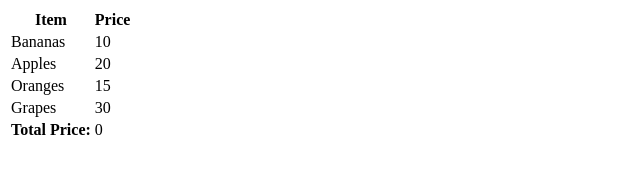
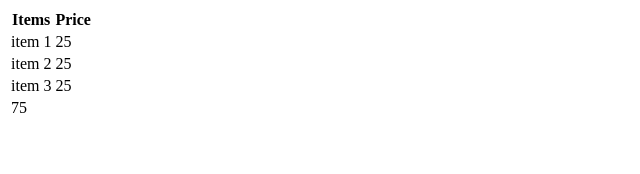
Before and after one commit to acciojob/grofers-checkout-2-Ankit0315, a website: page main.html in a window 1280 px wide. Shown: the whole page, without its empty margins (0-640 px from the left). Drawn offline with Linux system fonts and the light colour scheme.

Commit message:
created a submission

```diff
--- a/main.html
+++ b/main.html
@@ -8,33 +8,24 @@
 
 <body>
 	<!-- the entire body must be written by student -->
-	<table>
+	<table id="myTable">
 		<tr>
-    <th>Item</th>
+			<th>Items</th>
 			<th>Price</th>
 		</tr>
 		<tr>
-    <td>Bananas</td>
-    <td data-ns-test="prices">10</td>
+			<td>item 1</td>
+			<td data-ns-test="price">25</td>
 		</tr>
 		<tr>
-    <td>Apples</td>
-    <td data-ns-test="prices">20</td>
+			<td>item 2</td>
+			<td data-ns-test="price">25</td>
 		</tr>
 		<tr>
-    <td>Oranges</td>
-    <td data-ns-test="prices">15</td>
-  </tr>
-  <tr>
-    <td>Grapes</td>
-    <td data-ns-test="prices">30</td>
-  </tr>
-  <tr>
-    <td><strong>Total Price:</strong></td>
-    <td data-ns-test="grandTotal"></td>
+			<td>item 3</td>
+			<td data-ns-test="price">25</td>
 		</tr>
 	</table>
-
     <script type="text/javascript" src="./script.js">
 </script>
 
--- a/script.js
+++ b/script.js
@@ -1,11 +1,14 @@
-
-const prices = document.querySelectorAll('[data-ns-test="price"]');
-
+let tableEl = document.getElementById('myTable');
+let priceArr = Array.from(document.querySelectorAll("td[data-ns-test]"));
 
 let totalPrice = 0;
-for(let i=0; i<prices.length; i++)
-	{
-		totalPrice+=parseInt(prices[i].innerText);
-	}
-const grandTotal = document.querySelector('[data-ns-test="grandTotal"]');
-grandTotal.innerText = totalPrice.toString();
+for (const priceOfEachItem of priceArr) {
+  totalPrice += Number(priceOfEachItem.textContent);
+}
+
+let totalRow = document.createElement('tr');
+let newcell = totalRow.insertCell(0);
+newcell.textContent = totalPrice
+totalRow.setAttribute('data-ns-test', 'grandTotal')
+
+tableEl.insertAdjacentElement('beforeend', totalRow);
```
Lines whose indentation alone changed are shown as unchanged.
